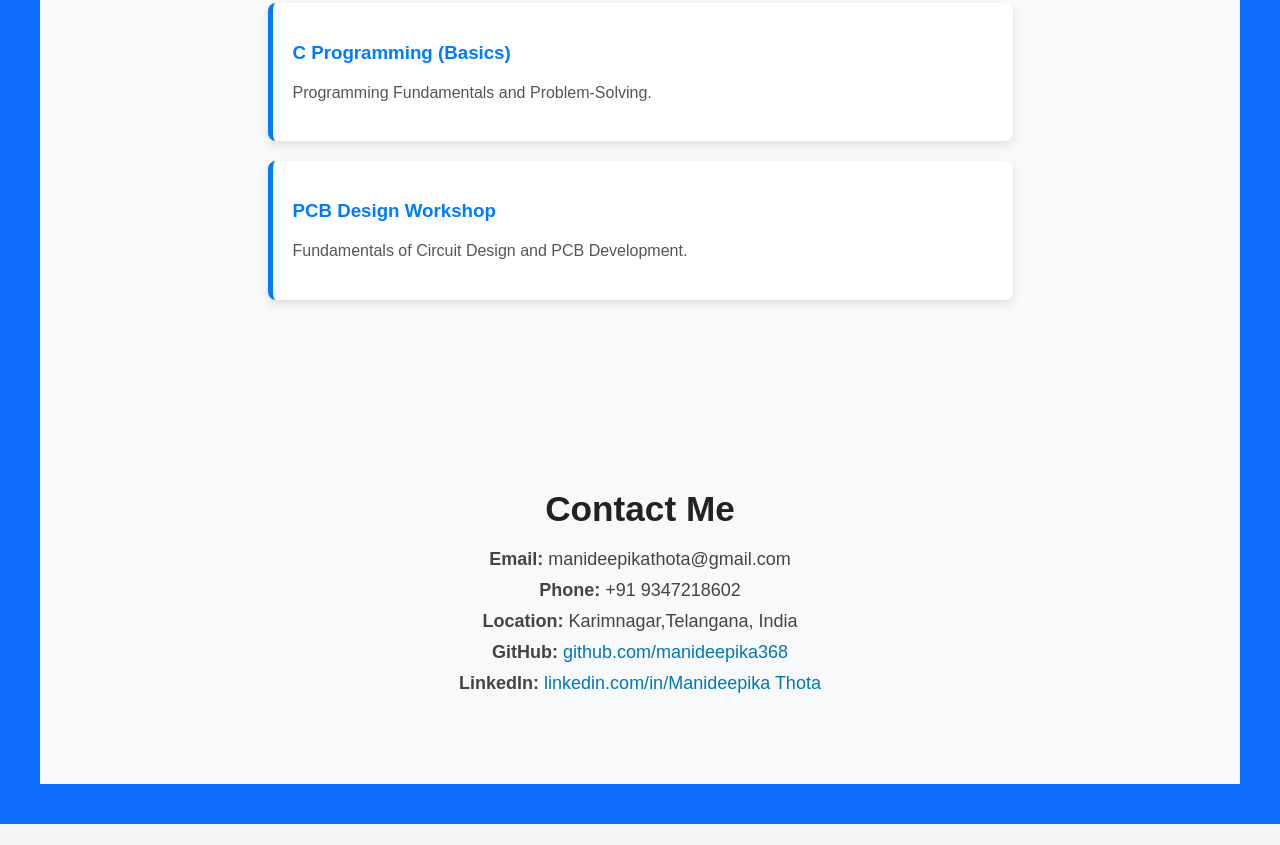
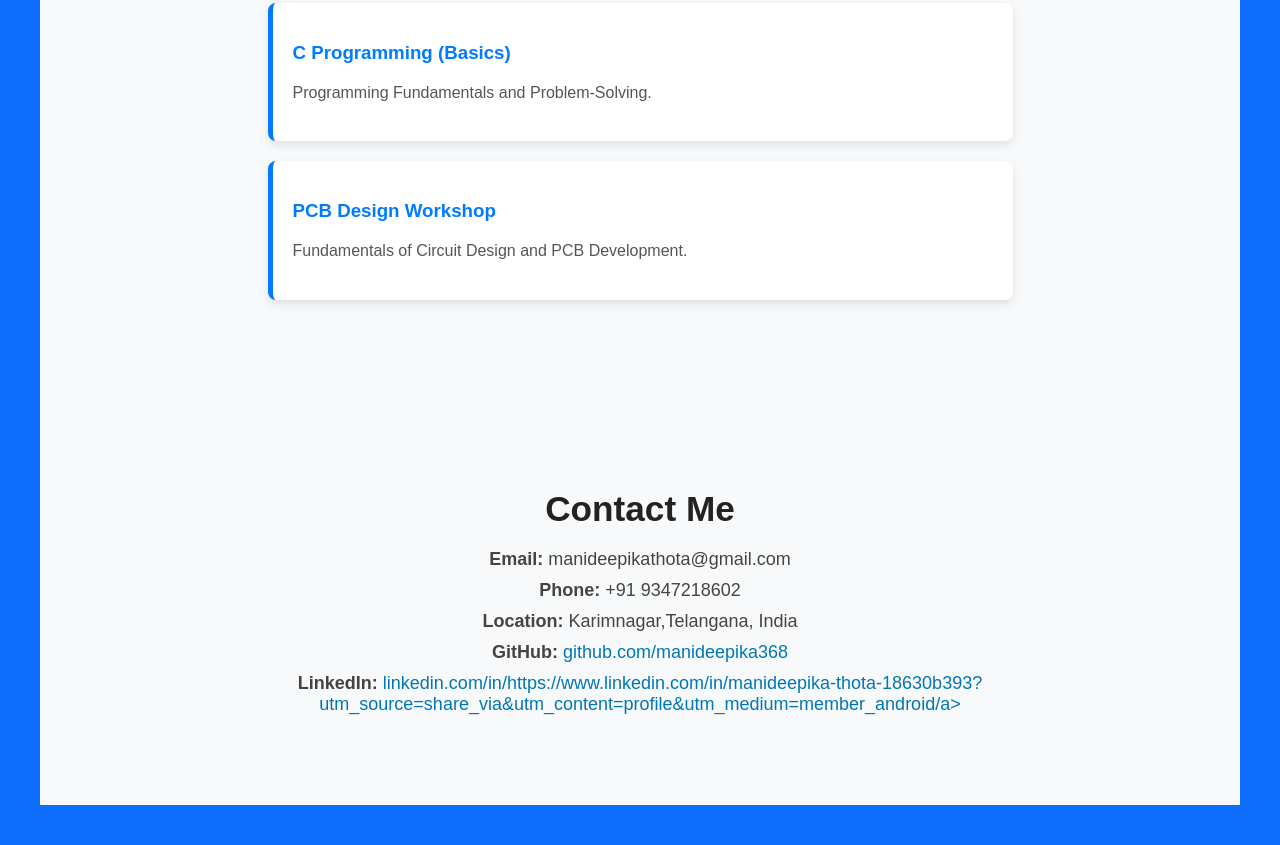
Before and after one commit to manideepika368/FUTURE_FS_01, a plain HTML site: page index.html in a window 1280 px wide. Shown: the part 3458-4303 px from the top of the page. Before the commit the page ends 4282 px from the top, so only its background shows below. Drawn offline with Linux system fonts and the light colour scheme.

Commit message:
linkedin link

```diff
--- a/index.html
+++ b/index.html
@@ -164,7 +164,7 @@
             <p><strong>Phone:</strong> +91 9347218602</p>
             <p><strong>Location:</strong> Karimnagar,Telangana, India</p>
             <p><strong>GitHub:</strong> <a href="https://github.com/manideepika368" target="_blank">github.com/manideepika368</a></p>
-            <p><strong>LinkedIn:</strong> <a href="https://linkedin.com/in/Manideepika Thota" target="_blank">linkedin.com/in/Manideepika Thota</a></p>
+            <p><strong>LinkedIn:</strong> <a href="https://linkedin.com/in/https://www.linkedin.com/in/manideepika-thota-18630b393?utm_source=share_via&utm_content=profile&utm_medium=member_android" target="_blank">linkedin.com/in/https://www.linkedin.com/in/manideepika-thota-18630b393?utm_source=share_via&utm_content=profile&utm_medium=member_android/a></p>
         </div>
     </div>
 </section>
```
